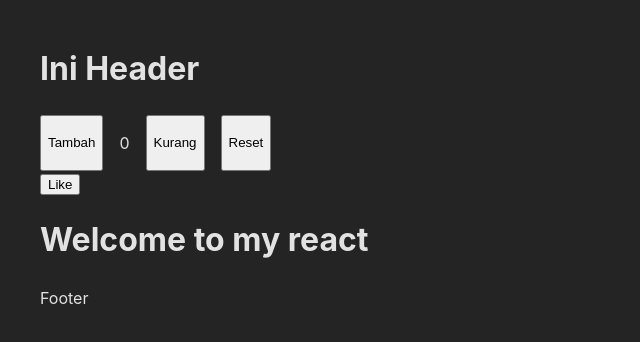
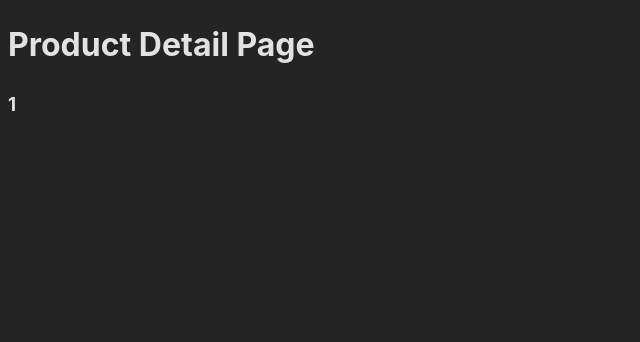
Before and after one commit to ivanrzky/react-miniproject, a React (Vite) app: page /product/1 in a window 1280 px wide. Shown: the top 342 px of the page, without its empty margins (0-640 px from the left). Built offline with nearby package versions, Linux system fonts and the light colour scheme.

Commit message:
feat/ProductDetailPage,NotFoundPage,Homepage,TermsPage

```diff
--- a/package.json
+++ b/package.json
@@ -11,7 +11,8 @@
   },
   "dependencies": {
     "react": "^18.3.1",
-    "react-dom": "^18.3.1"
+    "react-dom": "^18.3.1",
+    "react-router": "^7.1.3"
   },
   "devDependencies": {
     "@eslint/js": "^9.17.0",
--- a/src/App.tsx
+++ b/src/App.tsx
@@ -5,14 +5,16 @@
 import Counter from "./components/Counter";
 import FooterCustom from "./components/FooterCustom";
 import Like from "./components/Like";
+import { Routes, Route } from "react-router";
+import TermsPage from "./pages/TermsPage";
+import HomePage from "./pages/HomePage";
+import NotFoundPage from "./pages/NotFoundPage";
+import ProductDetailPage from "./pages/ProductDetailPages";
 
 
-// type Teacher = {
-//   name : string;
-//   job: string ;
-//   year: number;
-//   id : number;
-// }
+
+
+
 
 // const teachers : Teacher[] = [
 //   {
@@ -38,33 +40,14 @@
 function App() {
   return (
     <>
-    <div style={{ padding : "16px 32px" }}>
-    <HeaderCustom />
-      {/*<div style={{ gap : "10px" , display : "flex" , flexDirection : "row"}}>
-      {
-      teachers.map((teacher)=>{
-        return <ProfileCard
-          name={teacher.name}
-          year = {teacher.year}
-          jobs = {teacher.job}
-          key = {teacher.id}
-        />
-      })
+    <Routes>
+      <Route path="/" element={<HomePage />}/>
+      <Route path="/terms" element={<TermsPage />}/>
+      {/* dynamic Route */}
+      <Route path="/product/:productSlug" element={<ProductDetailPage />}/>
 
-
-      }
-
-    </div>*/}
-
-    <Counter />
-    <Like />
-    <Welcomes />
-    <FooterCustom />
-
-    </div>
-
-
-
+      <Route path="/*" element={<NotFoundPage/>}/>
+    </Routes>
     </>
 
   );
--- a/src/main.tsx
+++ b/src/main.tsx
@@ -2,10 +2,14 @@
 import { createRoot } from 'react-dom/client'
 import "./index.css"
 import App from './App.tsx'
+import {BrowserRouter} from 'react-router'
 
 
 createRoot(document.getElementById('root')!).render(
   <StrictMode>
+    <BrowserRouter>
     <App />
-  </StrictMode>,
+    </BrowserRouter>
+
+  </StrictMode>
 )
--- /dev/null
+++ b/src/pages/HomePage.tsx
@@ -0,0 +1,13 @@
+import { Link } from "react-router";
+const HomePage = () => {
+    return (
+        <div>
+        <h1>Home Page</h1>
+        <p>Syarat dan ketentuan</p>
+
+        <Link to="/terms">Terms</Link>
+        </div>
+    );
+
+}
+export default HomePage;
--- /dev/null
+++ b/src/pages/NotFoundPage.tsx
@@ -0,0 +1,9 @@
+const NotFoundPage = () => {
+  return (
+    <div>
+      <h1>404</h1>
+      <p>Page not found</p>
+    </div>
+  );
+}
+export default NotFoundPage;
--- /dev/null
+++ b/src/pages/ProductDetailPages.tsx
@@ -0,0 +1,12 @@
+import { useParams } from "react-router";
+
+const ProductDetailPage = () => {
+    const params = useParams();
+    return (
+        <div>
+            <h1>Product Detail Page</h1>
+            <h3>{params.productSlug}</h3>
+        </div>
+    );
+    }
+    export default ProductDetailPage;
--- /dev/null
+++ b/src/pages/TermsPage.tsx
@@ -0,0 +1,9 @@
+const TermsPage = () => {
+    return (
+        <div>
+            <h1>Terms</h1>
+        </div>
+    );
+
+};
+export default TermsPage;
```
Also changed, not shown: 1 other file (tests, documents, lock files or other folders).
